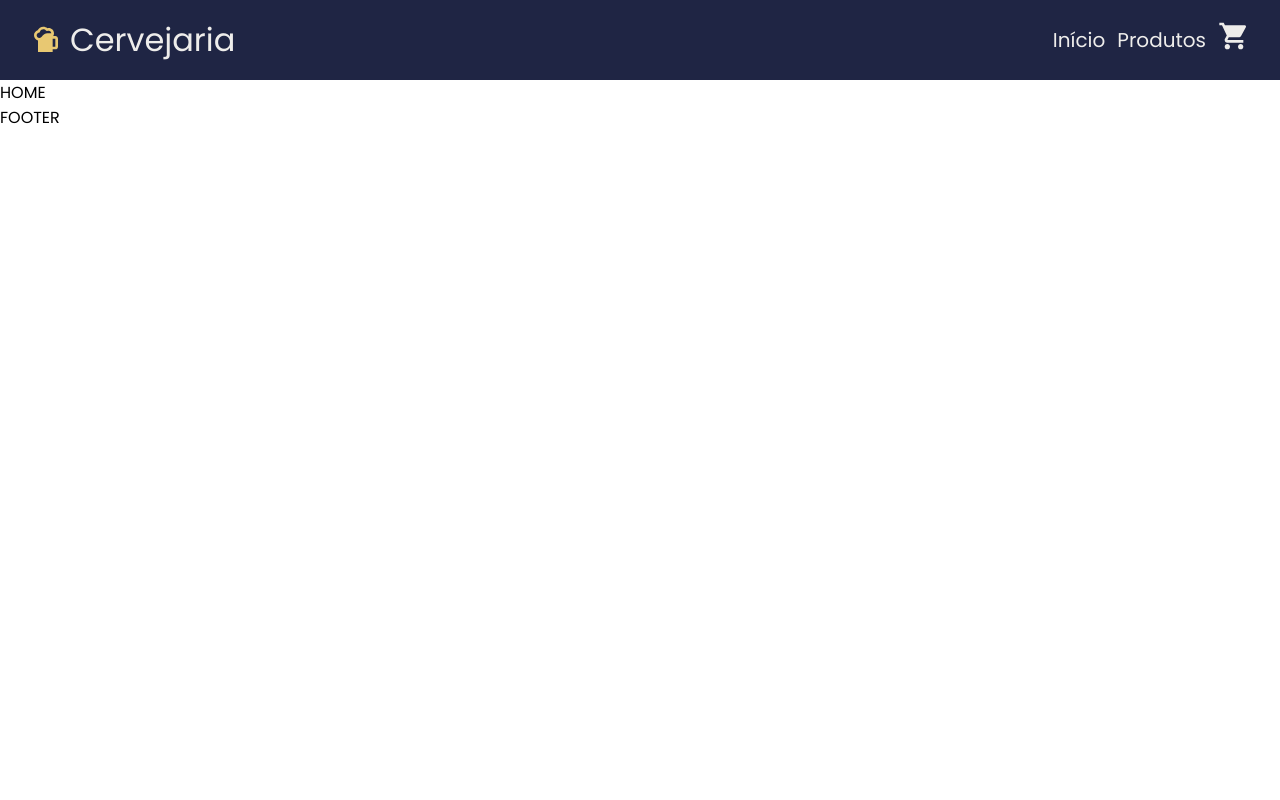
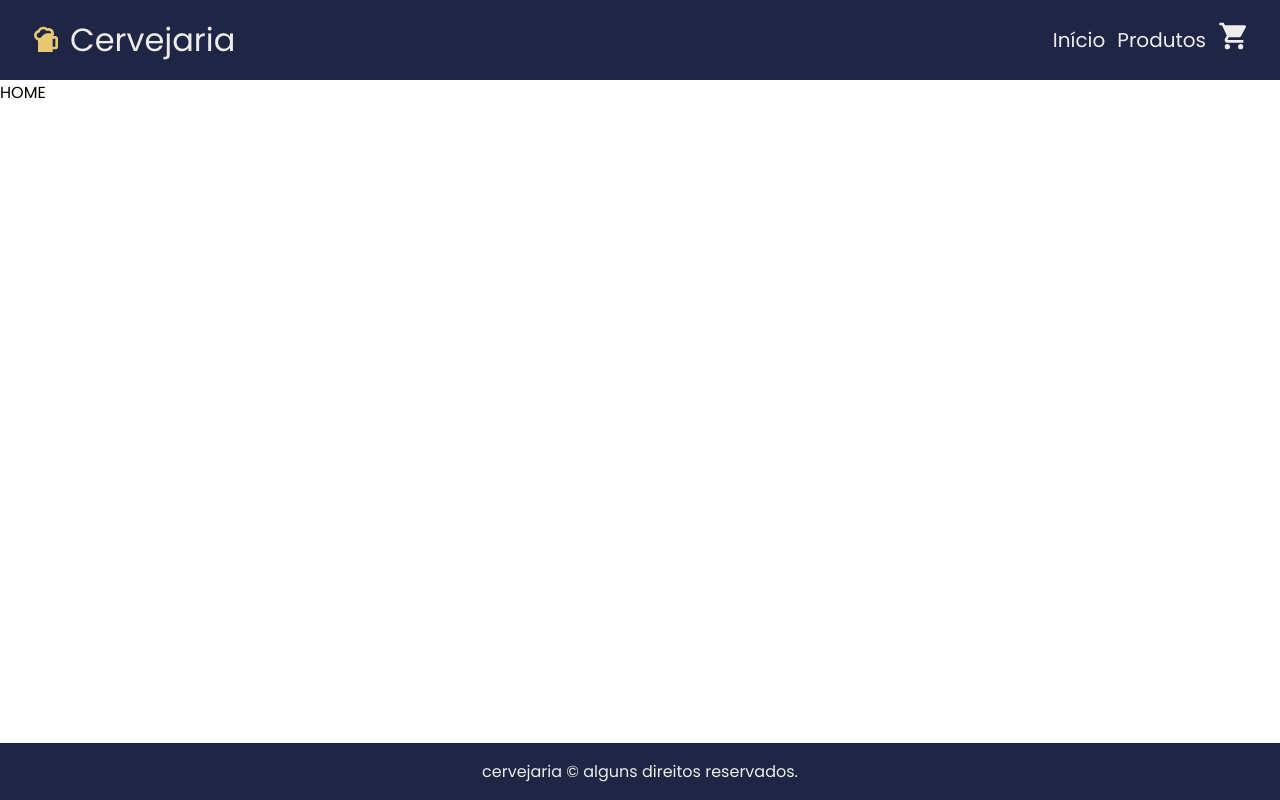
Before and after one commit to davislamenha/task-02-context, a React (Vite) app: page / in a window 1280 px wide. Built offline with nearby package versions, Linux system fonts and the light colour scheme.

Commit message:
feat: building footer

```diff
--- a/src/components/Footer/index.tsx
+++ b/src/components/Footer/index.tsx
@@ -1,5 +1,11 @@
+import { FooterContainer } from './styles';
+
 const Footer = () => {
-  return <footer>FOOTER</footer>;
+  return (
+    <FooterContainer>
+      cervejaria &copy; alguns direitos reservados.
+    </FooterContainer>
+  );
 };
 
 export default Footer;
--- /dev/null
+++ b/src/components/Footer/styles.ts
@@ -0,0 +1,11 @@
+import styled from 'styled-components';
+
+export const FooterContainer = styled.footer`
+  width: 100%;
+  position: fixed;
+  bottom: 0;
+  padding: 1rem 0;
+  background-color: ${(props) => props.theme.primary_dark};
+  color: ${(props) => props.theme.ligth};
+  text-align: center;
+`;
```
Also changed, not shown: src/styles/global.ts (line endings or trailing spaces).
